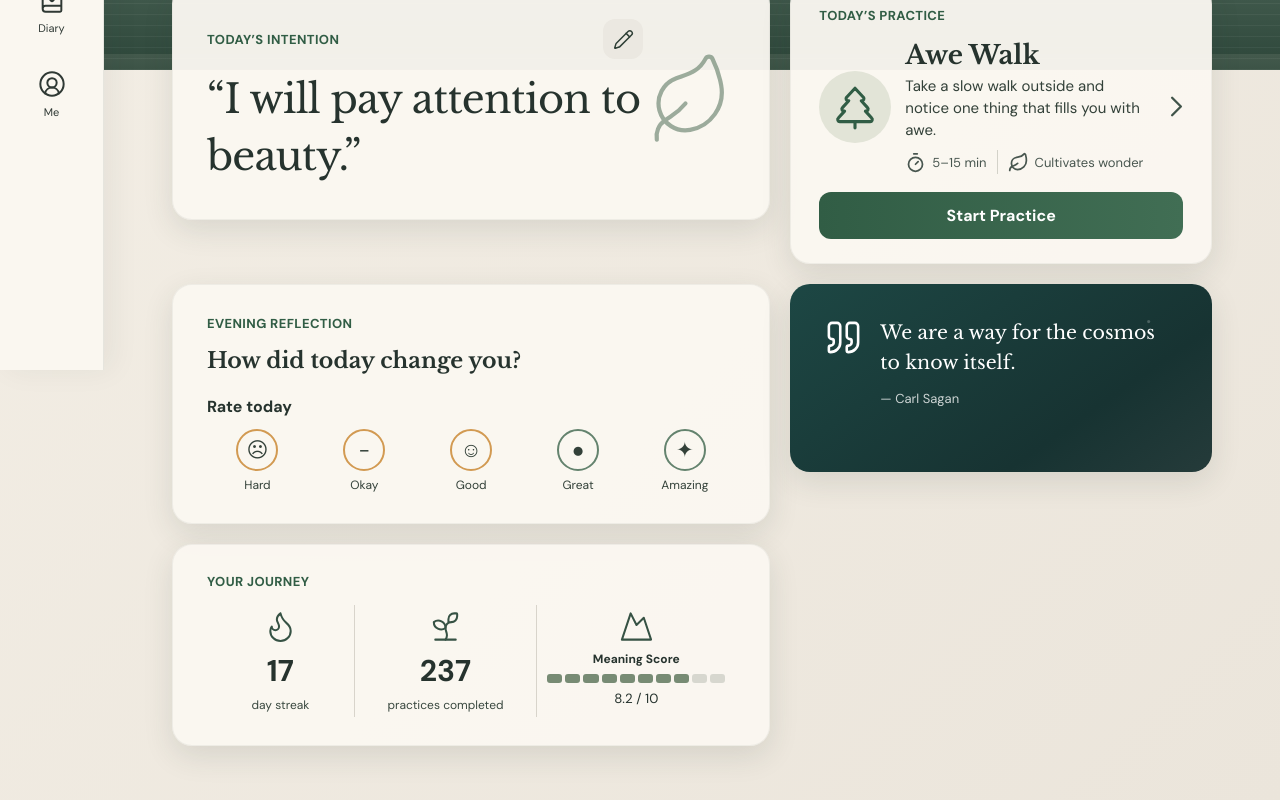
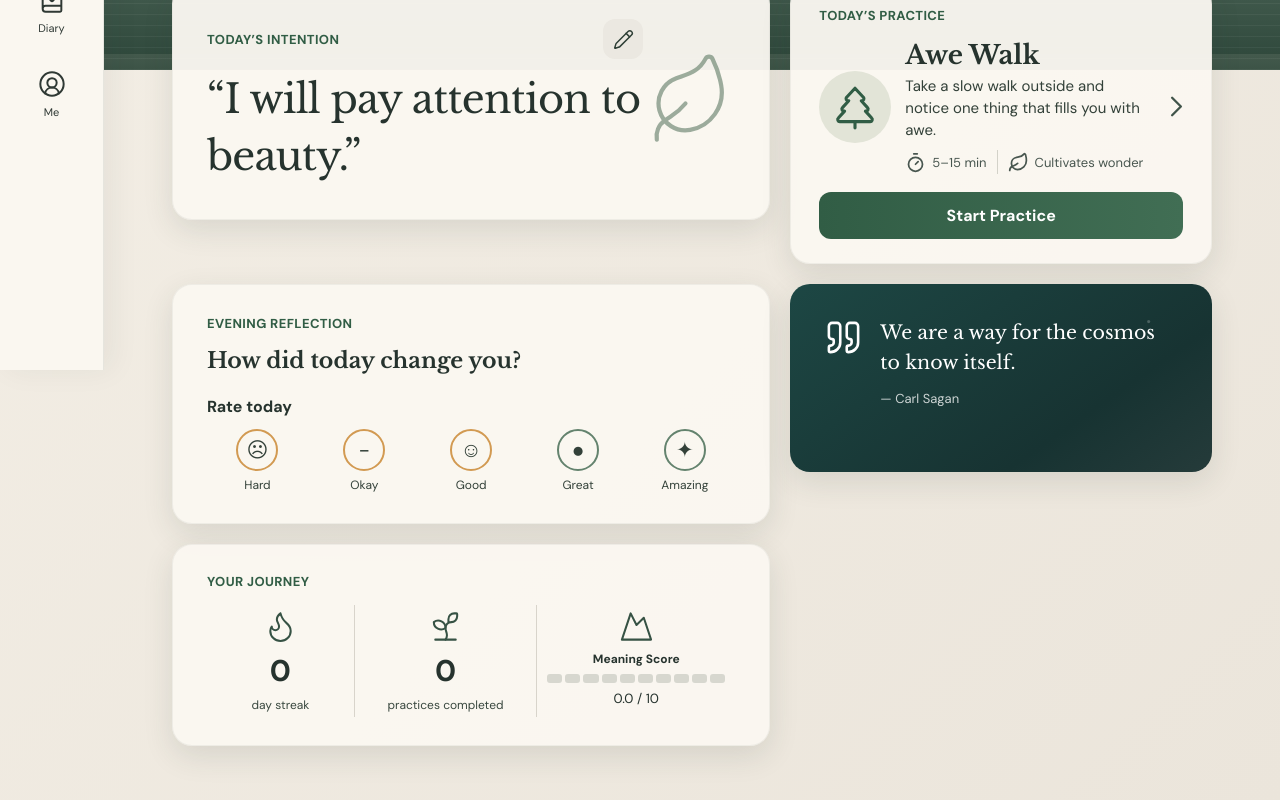
Before and after one commit to geeick/awe-pwa, a React (Vite) app: page / in a window 1280 px wide. Shown: the part 430-1230 px from the top of the page. Built offline with nearby package versions, Linux system fonts and the light colour scheme; no server answers; the HTML template or start-up script is replaced by a standard one.

Commit message:
feat: calculate journey stats from Supabase

```diff
--- a/src/App.jsx
+++ b/src/App.jsx
@@ -10,6 +10,7 @@ import TodayPage from './pages/TodayPage';
 import PracticePage from './pages/PracticePage';
 import DiaryPage from './pages/DiaryPage';
 import ProfilePage from './pages/ProfilePage';
+import useJourneyStats from './hooks/useJourneyStats';
 import './styles.css';
 
 function App() {
@@ -46,6 +47,8 @@ function App() {
   const [diaryEntries, setDiaryEntries] = useState([]);
   const [diaryLoading, setDiaryLoading] = useState(false);
   const [diaryPhotoUrls, setDiaryPhotoUrls] = useState({});
+
+  const { stats: journeyStats, loading: journeyLoading, refresh: refreshJourneyStats } = useJourneyStats(session?.user?.id);
 
   useEffect(() => {
     const handler = (event) => {
@@ -209,9 +212,27 @@ function App() {
 
   const userName = session?.user?.user_metadata?.display_name || session?.user?.email?.split('@')[0] || 'there';
 
-  function saveMood(label) {
+  async function saveMood(label) {
     setSelectedMood(label);
     localStorage.setItem('groundedMood', label);
+
+    if (!session?.user) return;
+
+    const moodScore = { Hard: 1, Okay: 2, Good: 3, Great: 4, Amazing: 5 }[label];
+    const { error } = await supabase
+      .from('daily_check_ins')
+      .upsert(
+        {
+          user_id: session.user.id,
+          check_in_date: new Date().toISOString().slice(0, 10),
+          mood_label: label,
+          mood_score: moodScore
+        },
+        { onConflict: 'user_id,check_in_date' }
+      );
+
+    if (error) setPageError(error.message);
+    else refreshJourneyStats();
   }
 
   async function saveIntention(event) {
@@ -254,10 +275,29 @@ function App() {
       setStarredLoading(false);
     }
 
+    if (session?.user) {
+      const { error } = await supabase
+        .from('daily_intentions')
+        .upsert(
+          {
+            user_id: session.user.id,
+            intention_date: new Date().toISOString().slice(0, 10),
+            intention_text: next
+          },
+          { onConflict: 'user_id,intention_date' }
+        );
+
+      if (error) {
+        setIntentionError(error.message);
+        return;
+      }
+    }
+
     setIntention(next);
     localStorage.setItem('groundedIntention', next);
     setShareCustomIntention(false);
     setIsIntentionModalOpen(false);
+    refreshJourneyStats();
   }
 
   function closeIntentionModal() {
@@ -438,6 +478,7 @@ function App() {
     closePracticeSession();
     setActiveTab('Diary');
     setPracticeSessionSaving(false);
+    refreshJourneyStats();
   }
 
   async function installApp() {
@@ -542,6 +583,8 @@ function App() {
           intention={intention}
           selectedMood={selectedMood}
           pageError={pageError}
+          journeyStats={journeyStats}
+          journeyLoading={journeyLoading}
           onEditIntention={openIntentionChooser}
           onStartPractice={startTodaysPractice}
           onSaveMood={saveMood}
--- /dev/null
+++ b/src/hooks/useJourneyStats.js
@@ -0,0 +1,132 @@
+import { useCallback, useEffect, useState } from 'react';
+import { supabase } from '../lib/supabase';
+
+const EMPTY_STATS = {
+  streak: 0,
+  completedPractices: 0,
+  meaningScore: 0
+};
+
+function dateKey(value) {
+  return new Date(value).toISOString().slice(0, 10);
+}
+
+function calculateStreak(completedDates) {
+  const uniqueDates = new Set(completedDates);
+  const cursor = new Date();
+  cursor.setHours(0, 0, 0, 0);
+
+  const today = dateKey(cursor);
+  if (!uniqueDates.has(today)) {
+    cursor.setDate(cursor.getDate() - 1);
+  }
+
+  let streak = 0;
+  while (uniqueDates.has(dateKey(cursor))) {
+    streak += 1;
+    cursor.setDate(cursor.getDate() - 1);
+  }
+
+  return streak;
+}
+
+function calculateMeaningScore({ completedEntries, checkIns, intentions }) {
+  const now = new Date();
+  const cutoff = new Date(now);
+  cutoff.setHours(0, 0, 0, 0);
+  cutoff.setDate(cutoff.getDate() - 13);
+
+  const recentEntries = completedEntries.filter((entry) => new Date(entry.completed_at || entry.created_at) >= cutoff);
+  const completedDays = new Set(recentEntries.map((entry) => dateKey(entry.completed_at || entry.created_at))).size;
+  const consistencyScore = Math.min(completedDays / 14, 1) * 35;
+
+  const recentCheckIns = checkIns.filter((entry) => new Date(`${entry.check_in_date}T00:00:00`) >= cutoff);
+  const checkInDays = new Set(recentCheckIns.map((entry) => entry.check_in_date)).size;
+  const averageMood = recentCheckIns.length
+    ? recentCheckIns.reduce((sum, entry) => sum + Number(entry.mood_score || 0), 0) / recentCheckIns.length
+    : 0;
+  const reflectionScore = Math.min(checkInDays / 14, 1) * 15 + Math.min(averageMood / 5, 1) * 10;
+
+  const recentIntentions = intentions.filter((entry) => new Date(`${entry.intention_date}T00:00:00`) >= cutoff);
+  const intentionDays = new Set(recentIntentions.map((entry) => entry.intention_date)).size;
+  const intentionScore = Math.min(intentionDays / 14, 1) * 20;
+
+  const minutes = recentEntries.reduce((sum, entry) => sum + Number(entry.duration_minutes || 0), 0);
+  const detailedEntries = recentEntries.filter(
+    (entry) => Boolean(entry.notes?.trim()) || (entry.photo_paths?.length || 0) > 0
+  ).length;
+  const depthScore = Math.min(minutes / 150, 1) * 10 + Math.min(detailedEntries / 7, 1) * 10;
+
+  return Math.min((consistencyScore + reflectionScore + intentionScore + depthScore) / 10, 10);
+}
+
+export default function useJourneyStats(userId) {
+  const [stats, setStats] = useState(EMPTY_STATS);
+  const [loading, setLoading] = useState(false);
+  const [refreshToken, setRefreshToken] = useState(0);
+
+  const refresh = useCallback(() => {
+    setRefreshToken((value) => value + 1);
+  }, []);
+
+  useEffect(() => {
+    if (!userId) {
+      setStats(EMPTY_STATS);
+      setLoading(false);
+      return;
+    }
+
+    let active = true;
+    setLoading(true);
+
+    async function loadStats() {
+      const [practiceResult, checkInResult, intentionResult] = await Promise.all([
+        supabase
+          .from('practice_diary_entries')
+          .select('status, duration_minutes, notes, photo_paths, completed_at, created_at')
+          .eq('status', 'completed')
+          .order('completed_at', { ascending: false }),
+        supabase
+          .from('daily_check_ins')
+          .select('check_in_date, mood_score')
+          .order('check_in_date', { ascending: false })
+          .limit(60),
+        supabase
+          .from('daily_intentions')
+          .select('intention_date')
+          .order('intention_date', { ascending: false })
+          .limit(60)
+      ]);
+
+      if (!active) return;
+
+      const error = practiceResult.error || checkInResult.error || intentionResult.error;
+      if (error) {
+        console.error('Could not load journey stats:', error);
+        setLoading(false);
+        return;
+      }
+
+      const completedEntries = practiceResult.data || [];
+      const completedDates = completedEntries.map((entry) => entry.completed_at || entry.created_at);
+
+      setStats({
+        streak: calculateStreak(completedDates),
+        completedPractices: completedEntries.length,
+        meaningScore: calculateMeaningScore({
+          completedEntries,
+          checkIns: checkInResult.data || [],
+          intentions: intentionResult.data || []
+        })
+      });
+      setLoading(false);
+    }
+
+    loadStats();
+    return () => {
+      active = false;
+    };
+  }, [userId, refreshToken]);
+
+  return { stats, loading, refresh };
+}
--- a/src/pages/TodayPage.jsx
+++ b/src/pages/TodayPage.jsx
@@ -5,6 +5,8 @@ export default function TodayPage({
   intention,
   selectedMood,
   pageError,
+  journeyStats,
+  journeyLoading,
   onEditIntention,
   onStartPractice,
   onSaveMood
@@ -56,9 +58,18 @@ export default function TodayPage({
       <article className="card journey-card">
         <p className="eyebrow">YOUR JOURNEY</p>
         <div className="journey-grid">
-          <div className="journey-item"><Flame size={35} strokeWidth={1.4} /><strong>17</strong><span>day streak</span></div>
-          <div className="journey-item middle"><Sprout size={35} strokeWidth={1.4} /><strong>237</strong><span>practices completed</span></div>
-          <div className="journey-item meaning"><Mountain size={35} strokeWidth={1.4} /><b>Meaning Score</b><div className="score-bars">{Array.from({ length: 10 }).map((_, index) => <span key={index} className={index < 8 ? 'filled' : ''} />)}</div><small>8.2 / 10</small></div>
+          <div className="journey-item"><Flame size={35} strokeWidth={1.4} /><strong>{journeyLoading ? '—' : journeyStats.streak}</strong><span>day streak</span></div>
+          <div className="journey-item middle"><Sprout size={35} strokeWidth={1.4} /><strong>{journeyLoading ? '—' : journeyStats.completedPractices}</strong><span>practices completed</span></div>
+          <div className="journey-item meaning">
+            <Mountain size={35} strokeWidth={1.4} />
+            <b>Meaning Score</b>
+            <div className="score-bars">
+              {Array.from({ length: 10 }).map((_, index) => (
+                <span key={index} className={!journeyLoading && index < Math.round(journeyStats.meaningScore) ? 'filled' : ''} />
+              ))}
+            </div>
+            <small>{journeyLoading ? 'Calculating…' : `${journeyStats.meaningScore.toFixed(1)} / 10`}</small>
+          </div>
         </div>
       </article>
       <article className="quote-card"><Quote size={39} strokeWidth={1.6} /><div><p>We are a way for the cosmos<br />to know itself.</p><span>— Carl Sagan</span></div></article>
```
Also changed, not shown: 1 other file (tests, documents, lock files or other folders).
